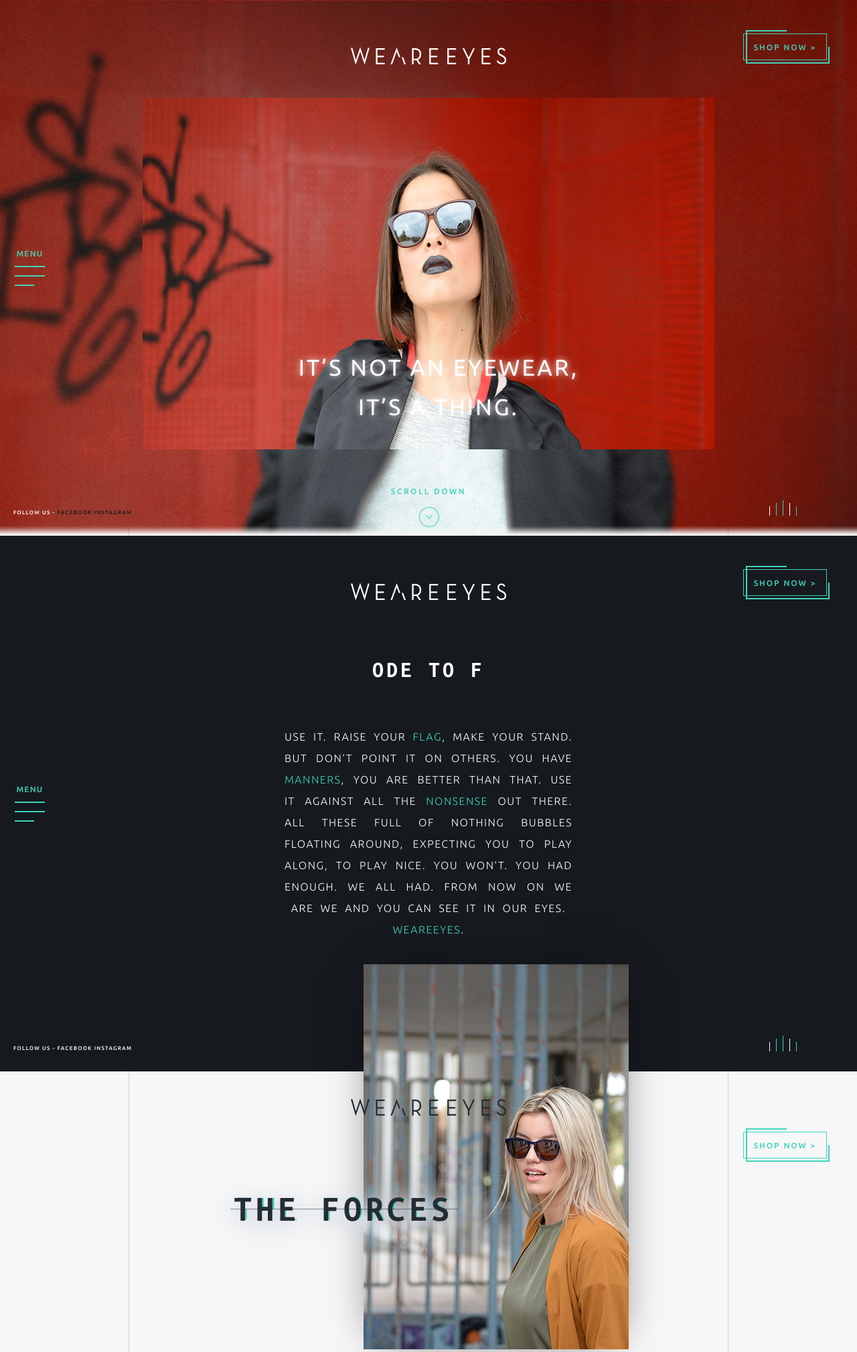
After one commit to Dark1hp/weareeyes, a PHP site: page /homepage.html in a window 1280 px wide. The commit adds this page. Shown: the top 2019 px of the page at 67% size. Run offline with PHP 8.4, Linux system fonts and the light colour scheme; some libraries are stand-ins or nearby versions.

Commit message:
NEVER DO IT THE SAME WAY

```diff
--- a/catalog.html
+++ b/catalog.html
@@ -111,7 +111,7 @@
           </li>
         </ul>
     </div>
-    <div class="follow-us">
+    <div class="follow-us follow-us--gray">
       Follow us -
       <a href="#!" class="follow-us__link">Facebook</a>
       <a href="#!" class="follow-us__link">Instagram</a>
--- /dev/null
+++ b/homepage.html
@@ -0,0 +1,140 @@
+<!DOCTYPE html>
+<html>
+
+<head lang="en">
+  <meta charset="utf-8">
+  <meta http-equiv="X-UA-Compatible" content="IE=edge">
+  <meta name="viewport" content="width=device-width, initial-scale=1, maximum-scale=1.0, user-scalable=0">
+  <!-- The above 3 meta tags *must* come first in the head; any other head content must come *after* these tags -->
+  <title>Title</title>
+  <!-- Import main styles -->
+  <link rel="stylesheet" href="./static/css/style.css">
+  <!-- HTML5 shim and Respond.js for IE8 support of HTML5 elements and media queries -->
+  <!-- WARNING: Respond.js doesn't work if you view the page via file:// -->
+  <!--[if lt IE 9]>
+<script src="https://oss.maxcdn.com/html5shiv/3.7.2/html5shiv.min.js"></script>
+<script src="https://oss.maxcdn.com/respond/1.4.2/respond.min.js"></script>
+<![endif]-->
+  <!--[if lt IE 10]>
+<link rel="stylesheet" href="assets/css/ie.css">
+<![endif]-->
+</head>
+
+<body>
+  <!-- Content START -->
+  <header class="header header--homepage pb-30">
+    <a href="#!" class="logo"><img src="./static/img/logo-white.png" alt="WeAreEyes"></a>
+    <div class="header__info col-md-8">
+      <img src="./static/img/homepage-header.png" alt="">
+      <h1 class="header__title">It’s not an eyewear, <br>it’s a thing.</h1>
+    </div>
+    <a class="header__scroll" href="#!">
+      Scroll Down
+      <br>
+      <span class="header__scroll-icon sprite-btn-scroll"></span>
+    </a>
+    <a href="#!" class="shop-btn shop-btn--borders shop-btn--header">Shop now ></a>
+    <div class="follow-us follow-us">
+      Follow us -
+      <a href="#!" class="follow-us__link">Facebook</a>
+      <a href="#!" class="follow-us__link">Instagram</a>
+    </div>
+    <a href="#!" class="burger burger--header">
+      Menu
+      <span class="burger__line"></span>
+      <span class="burger__line"></span>
+      <span class="burger__line"></span>
+    </a>
+    <a href="#!" class="sound-btn sprite-sound-icon"></a>
+  </header>
+  <div class="content">
+    <section class="manifesto">
+      <a href="#!" class="logo"><img src="./static/img/logo-white.png" alt="WeAreEyes"></a>
+      <a href="#!" class="shop-btn shop-btn--borders shop-btn--header">Shop now ></a>
+      <div class="follow-us follow-us--white">
+        Follow us -
+        <a href="#!" class="follow-us__link">Facebook</a>
+        <a href="#!" class="follow-us__link">Instagram</a>
+      </div>
+      <a href="#!" class="burger burger--header">
+          Menu
+          <span class="burger__line"></span>
+          <span class="burger__line"></span>
+          <span class="burger__line"></span>
+        </a>
+      <a href="#!" class="sound-btn sprite-sound-icon"></a>
+      <div class="container-center">
+        <h2 class="manifesto__title">Ode to f</h2>
+        <p class="main__item-content main__item-content--manifesto">
+          Use it. Raise your <span>flag</span>, make your stand. But don’t point it on others. You have <span>manners</span>, you are better than that. Use it against all the <span>nonsense</span> out there. All these full of nothing bubbles floating around, expecting you to play along, to play nice. You won’t. You had enough. We all had. From now on we are we and you can see it in our eyes.
+          <br><span>weareeyes</span>.
+        </p>
+      </div>
+    </section>
+      <div style="position: relative;">
+      <a href="#!" class="sound-btn sprite-sound-icon"></a>
+      <a href="#!" class="shop-btn shop-btn--borders shop-btn--header">Shop now ></a>
+      <div class="follow-us follow-us--gray">
+        Follow us -
+        <a href="#!" class="follow-us__link">Facebook</a>
+        <a href="#!" class="follow-us__link">Instagram</a>
+      </div>
+      <a href="#!" class="burger burger--header">
+          Menu
+          <span class="burger__line"></span>
+          <span class="burger__line"></span>
+          <span class="burger__line"></span>
+      </a>
+    <div class="content__wrapper content__wrapper--home">
+        <a href="#!" class="logo"><img src="./static/img/logo.png" alt="WeAreEyes"></a>
+        <div class="content__title"><img src="./static/img/forces.png" alt="Slogan"></div>
+        <div class="content__img lvl2" style="top: -200px; left: 350px;">
+          <img src="./upload/campaign1.png" alt="Img1">
+          <span class="content__img-title">Momentum — tortoise cream</span>
+        </div>
+        <div class="content__img lvl1" style="top: 525px; left: 27%;"><img src="./upload/campaign3.png" alt="Img2">
+          <span class="content__img-title content__img-title--right">gravity — navy blue </span>
+        </div>
+        <div class="content__img lvl1" style="top: 1035px; right: -25px;"><img src="./upload/campaign4.png" alt="Img3">
+          <span class="content__img-title content__img-title">gravity — navy blue </span>
+        </div>
+        <div class="content__img lvl2" style="top: 1125px; left: -25px;"><img src="./upload/campaign11.png" alt="Img4">
+          <span class="content__img-title">Momentum — tortoise cream</span>
+        </div>
+      </div>
+    </div>
+  </div>
+  <footer class="footer">
+    <nav class="nav container-center">
+      <ul class="footer__nav">
+        <li class="footer__nav-item">
+          <a href="#!" class="footer__nav-link"><img src="./static/img/logo-icon.png" alt="WeAreEyes"></a>
+        </li>
+        <li class="footer__nav-item"><a href="#!" class="footer__nav-link">Terms & Conditions</a></li>
+        <li class="footer__nav-item"><a href="#!" class="footer__nav-link">Shipping & Returns</a></li>
+        <li class="footer__nav-item"><a href="#!" class="footer__nav-link">Warranty</a></li>
+      </ul>
+    </nav>
+  </footer>
+  <div class="line-grid">
+    <div>
+      <div class="line line-vertical"></div>
+      <div class="line line-vertical"></div>
+    </div>
+    <div>
+      <div class="line line-horizontal"></div>
+      <div class="line line-horizontal"></div>
+      <div class="line line-horizontal"></div>
+      <div class="line line-horizontal"></div>
+    </div>
+  </div>
+  <!-- Content END -->
+  <!--Import jQuery-->
+  <!-- <script type="text/javascript" src="https://code.jquery.com/jquery-2.1.1.min.js"></script> -->
+  <!-- jQuery for older IE -->
+  <script src="https://ajax.googleapis.com/ajax/libs/jquery/1.11.3/jquery.min.js"></script>
+  <!-- Site Sripts -->
+  <script src="./static/js/functions.js"></script>
+</body>
+
+</html>
--- a/product.html
+++ b/product.html
@@ -91,7 +91,7 @@
       </ul>
     </div>
     </div>
-    <div class="follow-us">
+    <div class="follow-us follow-us--gray">
       Follow us -
       <a href="#!" class="follow-us__link">Facebook</a>
       <a href="#!" class="follow-us__link">Instagram</a>
--- a/static/css/style.css
+++ b/static/css/style.css
@@ -2246,6 +2246,7 @@ select[multiple].input-lg {
   font-weight: 400;
 }
 .block-center,
+.header__info,
 .share,
 .content__wrapper {
   float: none;
@@ -2513,12 +2514,41 @@ a:hover {
   background: #171a1f url('../img/loader.png');
   background-size: 100% 100%;
 }
+.logo {
+  position: relative;
+  z-index: 10;
+}
 .header {
   position: relative;
   padding: 70px 0;
   text-align: center;
   z-index: 2;
 }
+.header__info {
+  position: relative;
+  overflow: hidden;
+  max-height: 75%;
+  height: 75%;
+  margin: 50px auto 50px;
+}
+.header__info img {
+  display: block;
+  width: 120%;
+  margin-left: -15%;
+  height: 135%;
+  margin-top: -10%;
+}
+.header__title {
+  position: absolute;
+  bottom: 35px;
+  width: 100%;
+  text-align: center;
+  font-weight: 400;
+  font-size: 34px;
+  color: #fff;
+  letter-spacing: 3px;
+  text-shadow: 0 0 10px #fff;
+}
 .header__text {
   margin: 75px auto 65px;
 }
@@ -2528,6 +2558,11 @@ a:hover {
 }
 .header--campaign {
   background: url('../img/campaign-bg.png');
+  background-size: cover;
+}
+.header--homepage {
+  height: 100vh;
+  background: url('../img/homepage-bg.png');
   background-size: cover;
 }
 .header.pb-30 {
@@ -2548,6 +2583,24 @@ a:hover {
 }
 .header--full-screen {
   height: 100vh;
+}
+/* Homepage Manifesto */
+.manifesto {
+  position: relative;
+  top: -40px;
+  height: 100vh;
+  padding: 70px 0;
+  background: #161a1f;
+  text-align: center;
+}
+.manifesto__title {
+  font-family: 'UbuntuMono', 'Ubuntu', Arial, sans-serif;
+  font-weight: 700;
+  font-size: 34px;
+  list-height: 1;
+  margin: 75px auto 55px;
+  color: #fff;
+  letter-spacing: 4px;
 }
 /* Article */
 .main {
@@ -2570,6 +2623,16 @@ a:hover {
   letter-spacing: 1.5px;
   text-align: justify;
   text-align-last: center;
+}
+.main__item-content--manifesto {
+  padding: 0 40px;
+  font-size: 16px;
+  line-height: 2;
+  word-spacing: 5px;
+  color: #fff;
+}
+.main__item-content span {
+  color: #40d3ba;
 }
 .main__item:last-child {
   margin-bottom: 0;
@@ -2705,6 +2768,9 @@ a:hover {
   overflow-x: visible;
   min-height: 5000px;
 }
+.content__wrapper--home {
+  overflow: visible;
+}
 .content__title,
 .content__img {
   position: absolute;
@@ -2719,6 +2785,19 @@ a:hover {
 }
 .content__img {
   cursor: pointer;
+}
+.content__img-title {
+  position: absolute;
+  bottom: -30px;
+  left: 0;
+  font-size: 12px;
+  font-weight: 500;
+  color: #15191e;
+  letter-spacing: 2.5px;
+}
+.content__img-title--right {
+  left: auto;
+  right: 0;
 }
 .content__img--shadow {
   position: relative;
--- a/static/less/pages/_index.less
+++ b/static/less/pages/_index.less
@@ -8,11 +8,43 @@
   background-size: 100% 100%;
 }
 
+.logo {
+  position: relative;
+  z-index: 10;
+}
+
 .header {
   position: relative;
   padding: 70px 0;
   text-align: center;
   z-index: 2;
+
+  &__info {
+    position: relative;
+    overflow: hidden;
+    &:extend(.block-center);
+    max-height: 75%;
+    height: 75%;
+    margin: 50px auto 50px;
+    & img {
+      display: block;
+      width: 120%;
+      margin-left: -15%;
+      height: 135%;
+      margin-top: -10%;
+    }
+  }
+  &__title {
+    position: absolute;
+    bottom: 35px;
+    width: 100%;
+    text-align: center;
+    font-weight: 400;
+    font-size: 34px;
+    color: #fff;
+    letter-spacing: 3px;
+    text-shadow: 0 0 10px #fff;
+  }
 
   &__text {
     margin: 75px auto 65px;
@@ -24,6 +56,11 @@
   }
   &--campaign {
     background: url('@{img-folder}campaign-bg.png');
+    background-size: cover;
+  }
+  &--homepage {
+    height: 100vh;
+    background: url('@{img-folder}homepage-bg.png');
     background-size: cover;
   }
 
@@ -51,6 +88,26 @@
   }
 }
 
+/* Homepage Manifesto */
+.manifesto {
+  position: relative;
+  top: -40px;
+  height: 100vh;
+  padding: 70px 0;
+  background: #161a1f;
+  text-align: center;
+
+  &__title {
+    font-family: 'UbuntuMono', 'Ubuntu', Arial, sans-serif;
+    font-weight: 700;
+    font-size: 34px;
+    list-height: 1;
+    margin: 75px auto 55px;
+    color: #fff;
+    letter-spacing: 4px;
+  }
+}
+
 /* Article */
 .main {
   position: relative;
@@ -70,6 +127,17 @@
       letter-spacing: 1.5px;
       text-align: justify;
       text-align-last: center;
+
+      &--manifesto {
+        padding: 0 40px;
+        font-size: 16px;
+        line-height: 2;
+        word-spacing: 5px;
+        color: #fff;
+      }
+      & span {
+        color: #40d3ba;
+      }
     }
     &:last-child {
       margin-bottom: 0;
@@ -224,6 +292,9 @@
       overflow-x: visible;
       min-height: 5000px;
     }
+    &--home {
+      overflow: visible;
+    }
   }
   &__title, &__img {
     position: absolute;
@@ -238,6 +309,20 @@
   }
   &__img {
     cursor: pointer;
+    &-title {
+      position: absolute;
+      bottom: -30px;
+      left: 0;
+      font-size: 12px;
+      font-weight: 500;
+      color: #15191e;
+      letter-spacing: 2.5px;
+
+      &--right {
+        left: auto;
+        right: 0;
+      }
+    }
     &--shadow {
       position: relative;
       display: inline-block;
@@ -265,6 +350,8 @@
     }
   }
 }
+
+
 
 /* Campaign */
 .campaign {
```
Also changed, not shown: article.html (+5 -5 lines), campaign.html (+6 -6 lines), static/img/homepage-bg.png (added), static/img/homepage-header.png (added), upload/campaign1.png, 1 other file.
